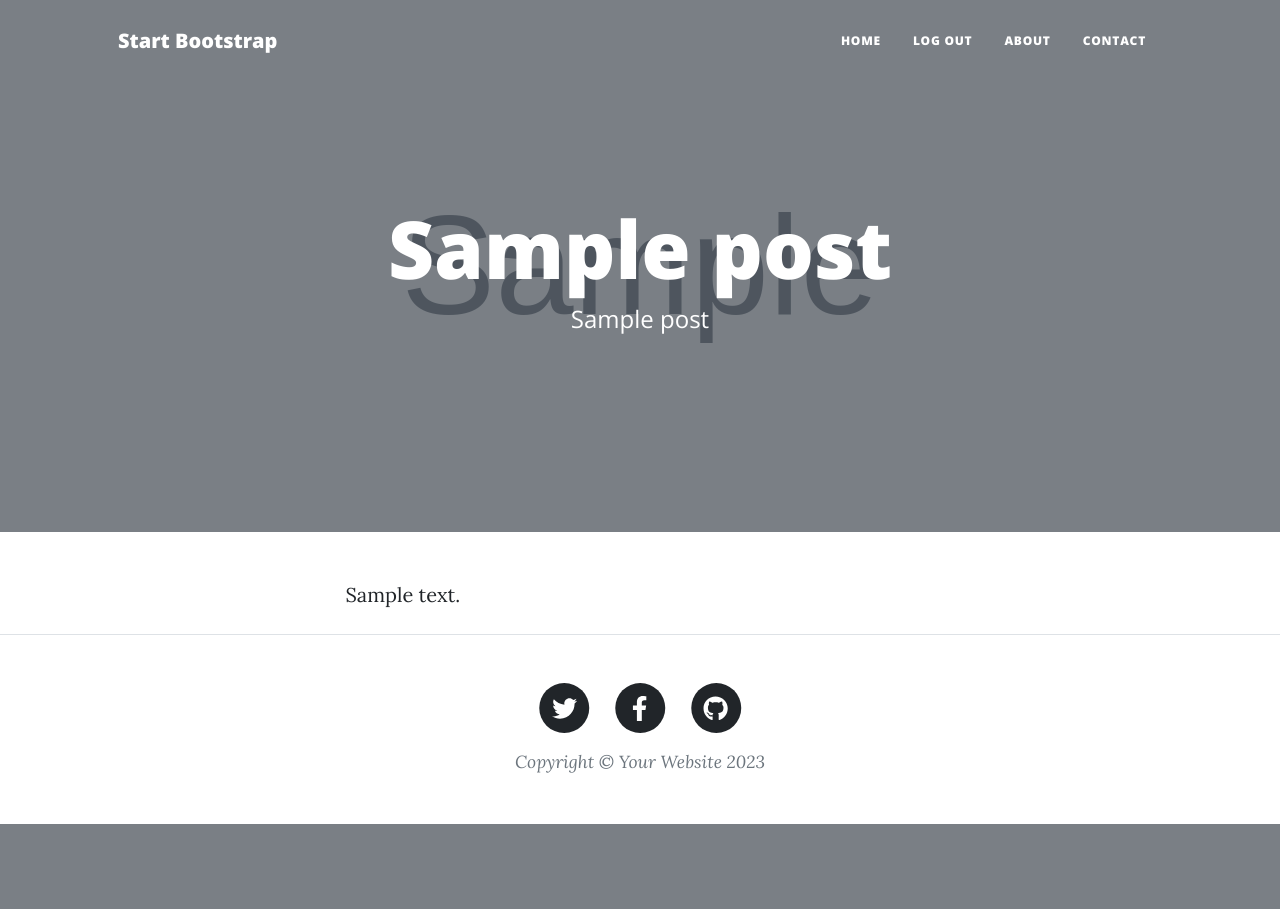
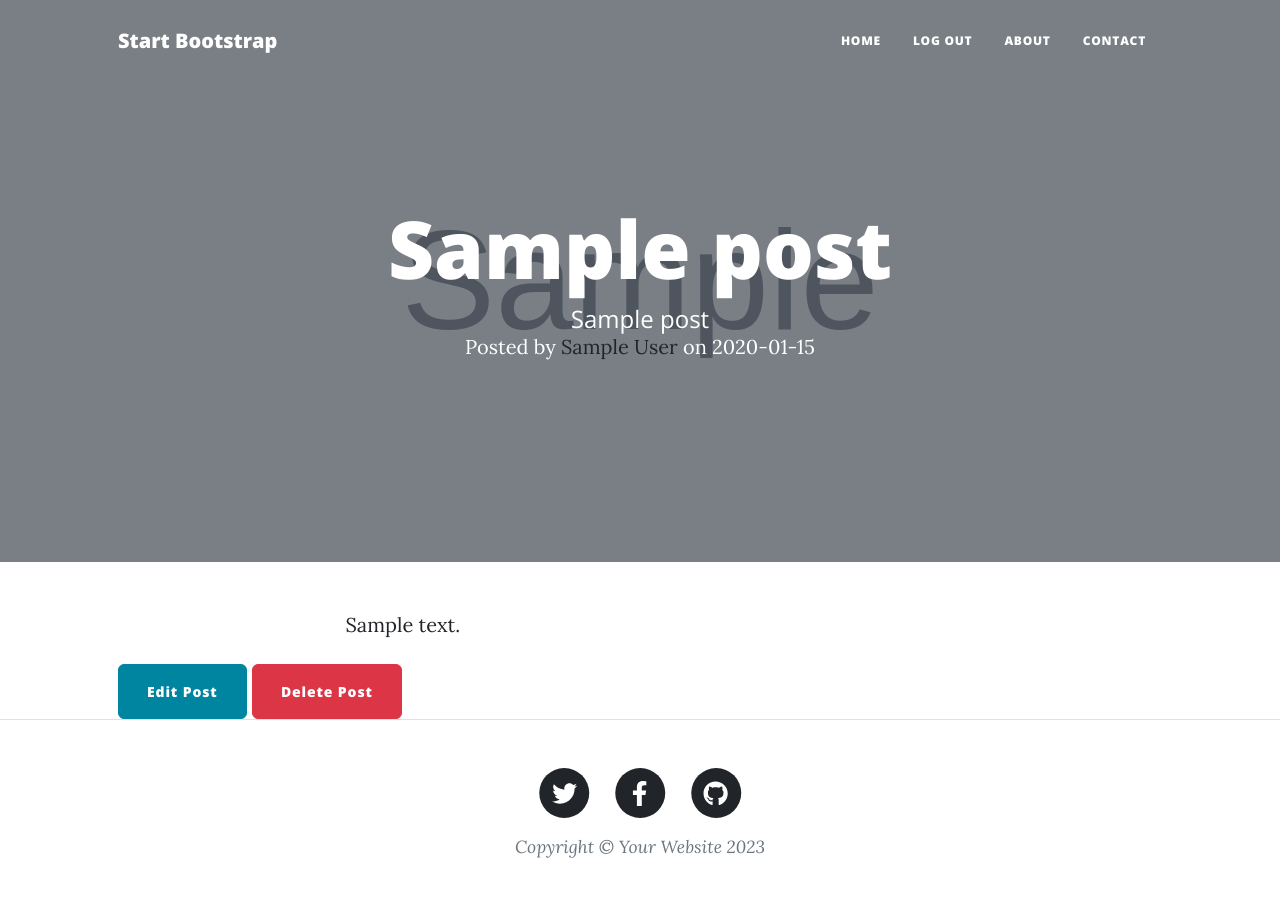
Before and after one commit to lmdelgallego/CAPSTONE-BLOG, a Flask app: page /post/1 in a window 1280 px wide. Before the commit the page ends 824 px from the top, so only its background shows below. Run offline with Flask 3, Linux system fonts and the light colour scheme; a user stored in the database is signed in; tables that the repository leaves empty hold one stand-in row (values such as "Sample post"); grey boxes marked "Sample" are stand-in pictures; some libraries are stand-ins or nearby versions.

Commit message:
feat(RESTfull): S69 - 🤙 Creating Relational Databases

```diff
--- a/server.py
+++ b/server.py
@@ -7,6 +7,7 @@ from datetime import date
 import requests
 from werkzeug.security import generate_password_hash, check_password_hash
 from flask_login import UserMixin, login_user, LoginManager, current_user, logout_user, login_required
+from sqlalchemy.orm import relationship
 
 from Post import CreatePostForm
 from Blog import Blog
@@ -37,22 +38,26 @@ blog = Blog()
 
 def admin_only(func):
     @wraps(func)
-    def decorated_function( *args, **kwargs ):
+    def decorated_function(*args, **kwargs):
         if current_user.id != 1:
             return abort(403)
-        return func(*args, **kwargs )
+        return func(*args, **kwargs)
 
     return decorated_function
 
+
 # #CONFIGURE TABLE
 class BlogPost(db.Model):
+    __tablename__ = "blog_post"
     id = db.Column(db.Integer, primary_key=True)
     title = db.Column(db.String(250), unique=True, nullable=False)
     subtitle = db.Column(db.String(250), nullable=False)
     date = db.Column(db.String(250), nullable=False)
     body = db.Column(db.Text, nullable=False)
-    author = db.Column(db.String(250), nullable=False)
     img_url = db.Column(db.String(250), nullable=False)
+
+    author_id = db.Column(db.Integer, db.ForeignKey("users.id"))
+    author = relationship("User", back_populates="posts")
 
     def __repr__(self):
         """<Post {self.title}>"""
@@ -64,6 +69,7 @@ class User(UserMixin, db.Model):
     email = db.Column(db.String(250), unique=True)
     password = db.Column(db.String(250))
     name = db.Column(db.String(250))
+    posts = relationship("BlogPost", back_populates="author")
 
 
 with app.app_context():
@@ -118,7 +124,7 @@ def add_new_post():
             subtitle=form.subtitle.data,
             body=form.body.data,
             img_url=form.img_url.data,
-            author=form.author.data,
+            author=current_user,
         )
         db.session.add(new_post)
         db.session.commit()
--- a/templates/index.html
+++ b/templates/index.html
@@ -25,7 +25,7 @@
                 </a>
                 <p class="post-meta">
                     Posted by
-                    <a href="#!">{{post['author']}}</a>
+                    <a href="#!">{{post.author.name}}</a>
                     on {{post['date']}}
                 </p>
             </div>
@@ -34,7 +34,7 @@
             {% endfor %}
             <!-- Pager-->
             <div class="d-flex justify-content-end mb-4">
-                {% if current_user.email == 'admin@email.com': %}
+                {% if current_user.id == 1: %}
                 <a class="btn btn-primary float-right" href="{{url_for('add_new_post')}}">Create New Post</a>
                 {% endif %}
                 <a class="btn btn-primary text-uppercase" href="#!">Older Posts →</a>
--- a/templates/post.html
+++ b/templates/post.html
@@ -7,6 +7,12 @@
                 <div class="site-heading">
                     <h1>{{post_data.title}}</h1>
                     <span class="subheading">{{post_data.subtitle}}</span>
+                    <span class="meta">
+                        Posted by
+                        <!-- Changed from post.author -->
+                        <a href="#">{{ post_data.author.name }}</a>
+                        on {{ post_data.date }}
+                    </span>
                 </div>
             </div>
         </div>
@@ -19,7 +25,7 @@
        {{post_data.body | safe}}
       </div>
       <div>
-        {% if current_user.email == 'admin@email.com': %}
+        {% if current_user.id == 1: %}
         <a href="{{url_for('edit_post', post_id=post_data.id)}}" class="btn btn-primary">Edit Post</a>
         <a href="{{url_for('delete_post', post_id=post_data.id)}}" class="btn btn-danger">Delete Post</a>
         {% endif %}
```
